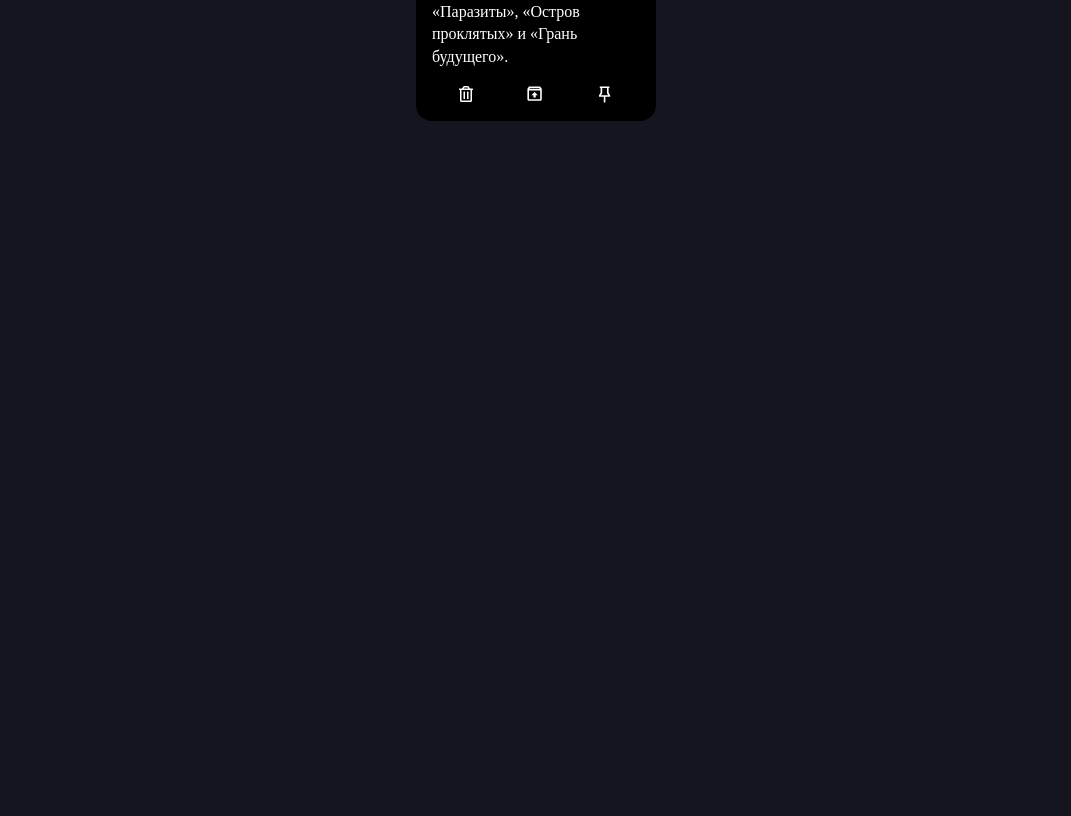
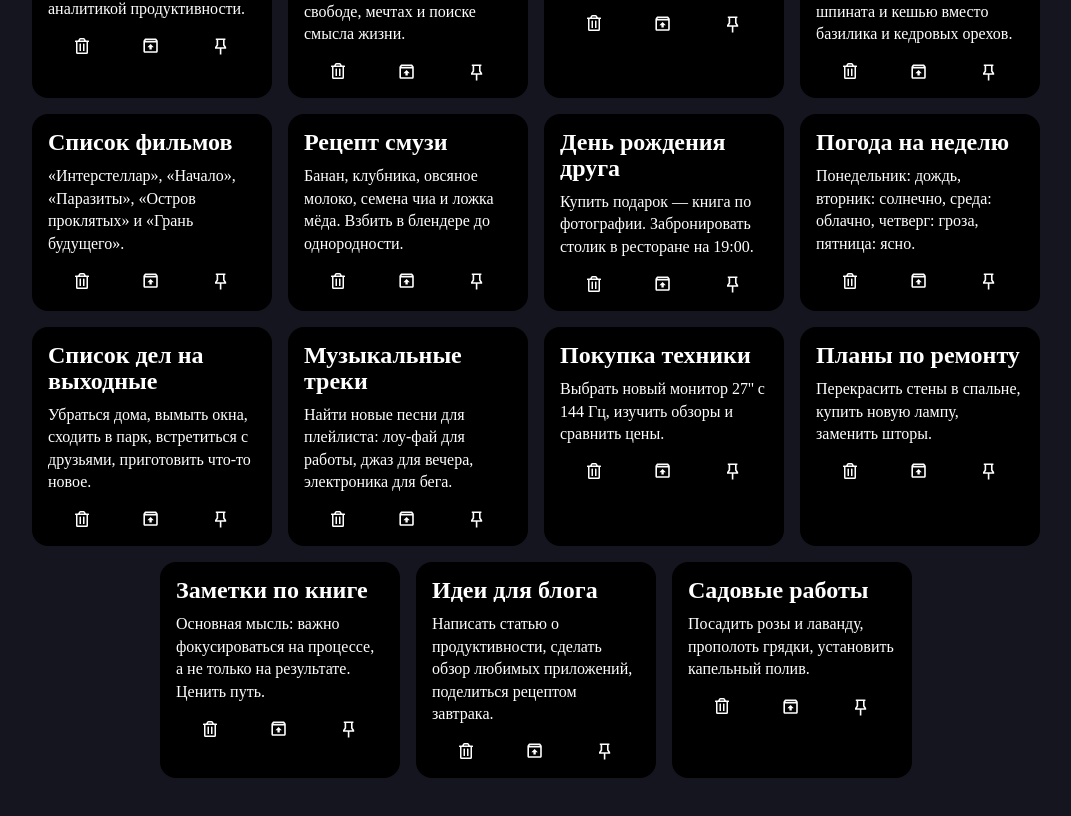
Before and after one commit to 1-WOOPER-1/notes, a React (Vite) app: page / in a window 1280 px wide. Shown: the part 720-1536 px from the top of the page, without its empty margins (138-1209 px from the left). Before the commit the page ends 889 px from the top, so only its background shows below. Built offline with nearby package versions, Linux system fonts and the light colour scheme; a web font is replaced by a local one.

Commit message:
Correcting folder name of NotesContainer component and add even more test notes

```diff
--- a/src/App.jsx
+++ b/src/App.jsx
@@ -3,7 +3,7 @@ import styles from "./App.module.scss";
 import { NOTES } from "./data/notes.js";
 import { Header } from "./components/Header/Header.jsx";
 import { NoteEditor } from "./components/NoteEditor/NoteEditor.jsx";
-import { NotesContainer } from "./components/NoteCardContainer/NotesContainer.jsx";
+import { NotesContainer } from "./components/NotesContainer/NotesContainer.jsx";
 
 export function App() {
   const [allNotes, setAllNotes] = useState(NOTES);
--- a/src/data/notes.js
+++ b/src/data/notes.js
@@ -41,4 +41,82 @@ export const NOTES = [
     body: "«Интерстеллар», «Начало», «Паразиты», «Остров проклятых» и «Грань будущего».",
     isPinned: false,
   },
+  {
+    id: 8,
+    title: "Рецепт смузи",
+    body: "Банан, клубника, овсяное молоко, семена чиа и ложка мёда. Взбить в блендере до однородности.",
+    isPinned: false,
+  },
+  {
+    id: 9,
+    title: "Учебные планы",
+    body: "Изучить основы TypeScript, пройти курс по React Hooks, попробовать написать небольшое приложение на Next.js.",
+    isPinned: true,
+  },
+  {
+    id: 10,
+    title: "День рождения друга",
+    body: "Купить подарок — книга по фотографии. Забронировать столик в ресторане на 19:00.",
+    isPinned: false,
+  },
+  {
+    id: 11,
+    title: "Погода на неделю",
+    body: "Понедельник: дождь, вторник: солнечно, среда: облачно, четверг: гроза, пятница: ясно.",
+    isPinned: false,
+  },
+  {
+    id: 12,
+    title: "Список дел на выходные",
+    body: "Убраться дома, вымыть окна, сходить в парк, встретиться с друзьями, приготовить что-то новое.",
+    isPinned: false,
+  },
+  {
+    id: 13,
+    title: "Цели на месяц",
+    body: "Прочитать 2 книги, пробежать 50 км, изучить базовую анимацию в CSS, улучшить навыки в английском.",
+    isPinned: true,
+  },
+  {
+    id: 14,
+    title: "Музыкальные треки",
+    body: "Найти новые песни для плейлиста: лоу-фай для работы, джаз для вечера, электроника для бега.",
+    isPinned: false,
+  },
+  {
+    id: 15,
+    title: "Покупка техники",
+    body: "Выбрать новый монитор 27'' с 144 Гц, изучить обзоры и сравнить цены.",
+    isPinned: false,
+  },
+  {
+    id: 16,
+    title: "Планы по ремонту",
+    body: "Перекрасить стены в спальне, купить новую лампу, заменить шторы.",
+    isPinned: false,
+  },
+  {
+    id: 17,
+    title: "Заметки по книге",
+    body: "Основная мысль: важно фокусироваться на процессе, а не только на результате. Ценить путь.",
+    isPinned: false,
+  },
+  {
+    id: 18,
+    title: "Идеи для блога",
+    body: "Написать статью о продуктивности, сделать обзор любимых приложений, поделиться рецептом завтрака.",
+    isPinned: false,
+  },
+  {
+    id: 19,
+    title: "Садовые работы",
+    body: "Посадить розы и лаванду, прополоть грядки, установить капельный полив.",
+    isPinned: false,
+  },
+  {
+    id: 20,
+    title: "Финансовые цели",
+    body: "Отложить 10% от дохода, инвестировать в ETF, изучить криптовалюты.",
+    isPinned: true,
+  },
 ];
```
Also changed, not shown: src/components/NotesContainer/NotesContainer.jsx (renamed from src/components/NoteCardContainer/NotesContainer.jsx), src/components/NotesContainer/NotesContainer.module.scss (renamed from src/components/NoteCardContainer/NotesContainer.module.scss).
